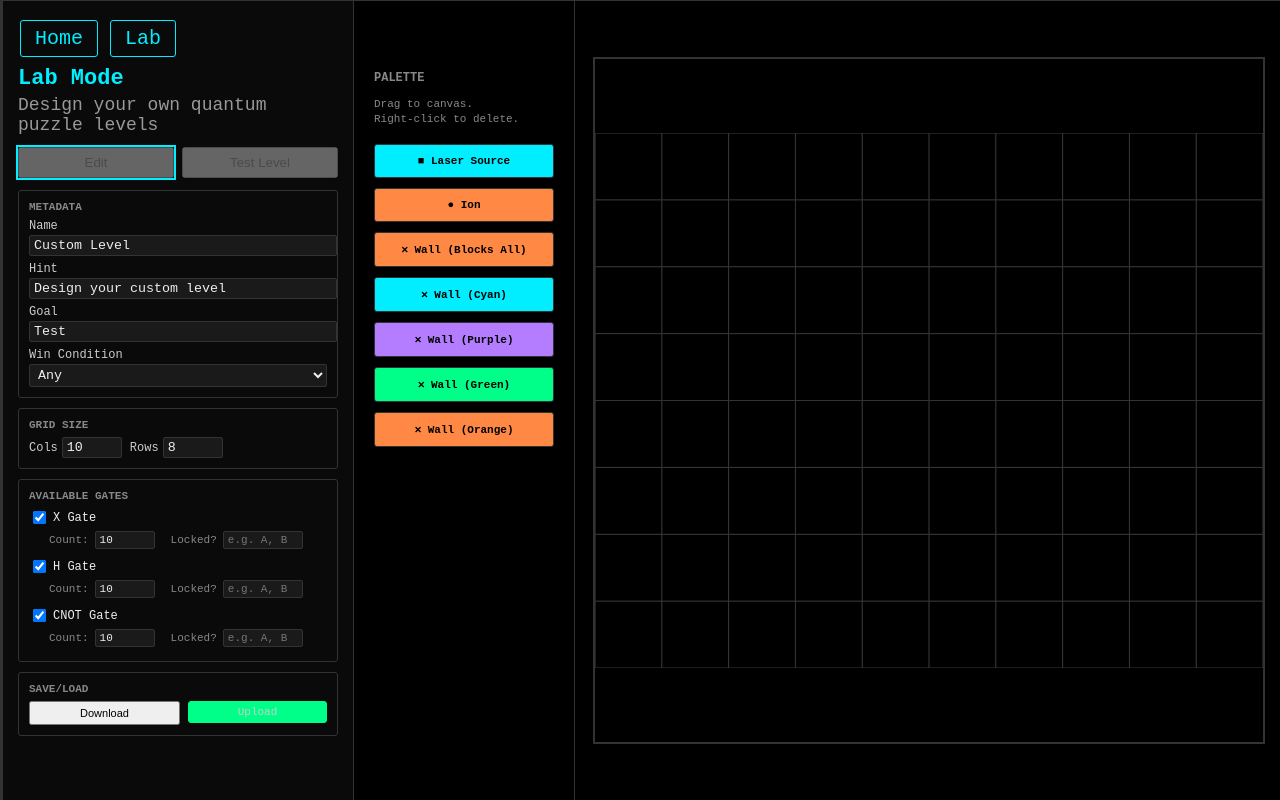
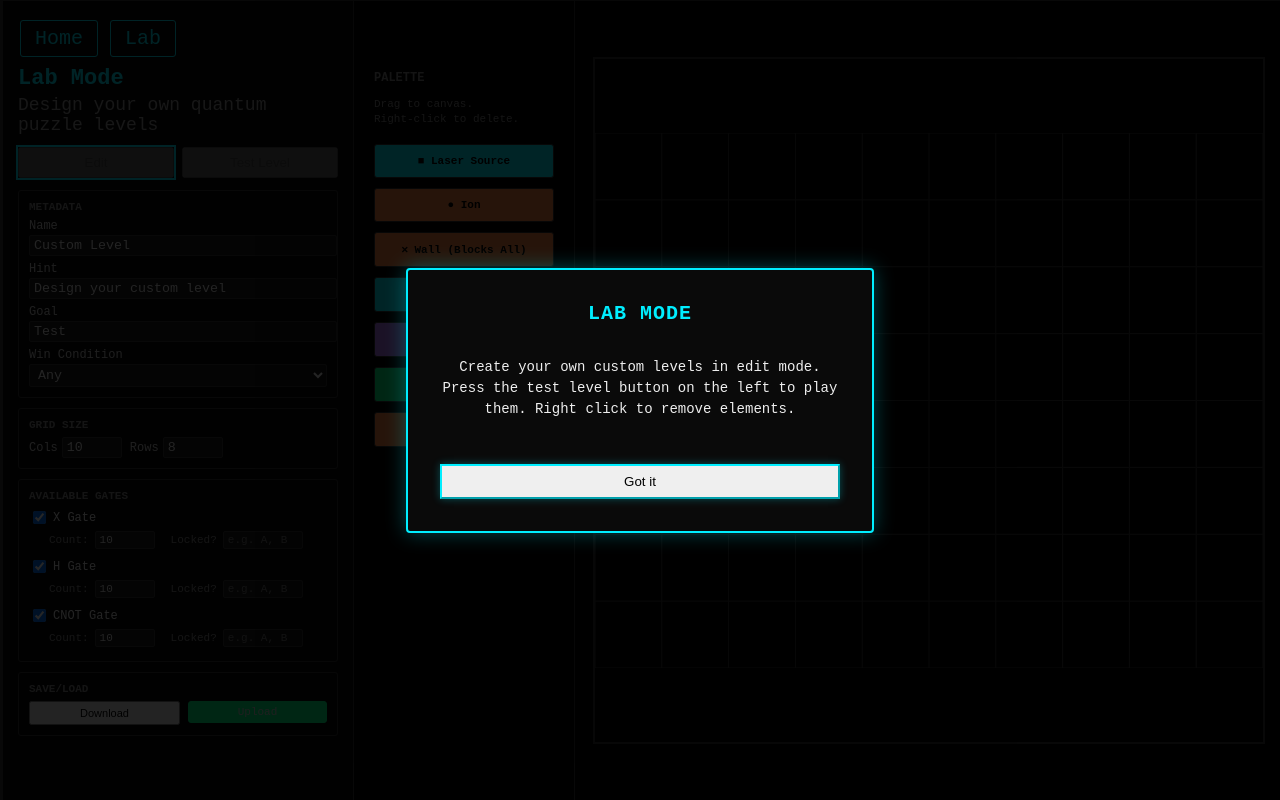
Before and after one commit to archie-sagers/quantum-educational-game, a Vue app in the folder quantum-project/: page /lab in a window 1280 px wide. Built offline with nearby package versions, Linux system fonts and the light colour scheme.

Commit message:
Added to lab mode
- Added popup to lab
- Added discord button to home
- Added more win conditions

```diff
--- a/quantum-project/src/App.vue
+++ b/quantum-project/src/App.vue
@@ -16,6 +16,9 @@ function reloadPage() {
   <nav class="navbar">
     <router-link to="/" class="navLink">Home</router-link>
     <router-link to="/lab" class="navLink">Lab</router-link>
+    <a href="https://discord.gg/g69tKjpwg" target="_blank" rel="noopener noreferrer" class="navLink discordLink" title="Join our Discord">
+      Discord
+    </a>
   </nav>
 
   <main v-if="!appError" class="appShell">
@@ -116,6 +119,7 @@ body, html, #app {
   position: absolute;
   top: var(--space-lg);
   left: var(--space-lg);
+  right: var(--space-lg);
   display: flex;
   gap: var(--space-md);
 }
@@ -138,4 +142,8 @@ body, html, #app {
   background: var(--color-bg-dark);
   box-shadow: 0 0 8px var(--color-primary);
 }
+
+.discordLink {
+  margin-left: auto;
+}
 </style>
--- a/quantum-project/src/game/levels.ts
+++ b/quantum-project/src/game/levels.ts
@@ -346,7 +346,7 @@ export const LEVELS = [
       walls: [],
       availableGates: ['H', 'CNOT', 'X'],
       goal: '|0⟩ |0⟩ |0⟩',
-      winCondition: 'normal',
+      winCondition: 'all-0',
       hint: 'Apply the exact inverse sequence to the exact same lasers to unravel the GHZ state.',
       showResetButton: true,
       preInitialized: true,
--- a/quantum-project/src/game/quantumgame.ts
+++ b/quantum-project/src/game/quantumgame.ts
@@ -251,9 +251,11 @@ export function checkWinCondition(wc: string, states: IonQuantumState[]): boolea
   if (wc === 'positive-superposition') return states.every(s => s.state === '|+⟩');
   if (wc === 'negative-superposition') return states.every(s => s.state === '|-⟩');
 
-  // 2 Qubit Specific
-  if (wc === '01' || wc === '01') return states.length === 2 && states[0]?.state === '|0⟩' && states[1]?.state === '|1⟩';
-  if (wc === '10') return states.length === 2 && states[0]?.state === '|1⟩' && states[1]?.state === '|0⟩';
+  // Any state with 0 and 1
+  if (/^[01]+$/.test(wc)) {
+    if (states.length !== wc.length) return false;
+    return states.every((s, index) => s.state === `|${wc[index]}⟩`);
+  }
 
   // GHZ State - Valid for 3-6 qubits
   if (wc === 'ghz') {
@@ -263,14 +265,6 @@ export function checkWinCondition(wc: string, states: IonQuantumState[]): boolea
           (firstState === '|0⟩' || firstState === '|1⟩') &&
           states.every(s => s.state === firstState);
   }
-
-  // 3 Qubit Specific
-
-  // 4 Qubit Specific
-
-  // 5 Qubit Specific
-
-  // 6 Qubit Specific
 
   return false;
 }
--- a/quantum-project/src/pages/Lab.vue
+++ b/quantum-project/src/pages/Lab.vue
@@ -850,6 +850,19 @@ function uploadLevel(e: Event) {
           </div>
         </div>
       </div>
+      <div v-if="showWelcome" :class="styles.popupOverlay" @click="showWelcome = false" style="z-index: 9999;">
+        <div :class="styles.popupModal" style="text-align: center; max-width: 400px;" @click.stop>
+          <div :class="styles.popupTitle" style="color: var(--color-primary); font-size: 20px; margin-bottom: 12px; text-transform: uppercase; letter-spacing: 1px;">
+            Lab Mode
+          </div>
+          <div :class="styles.popupText" style="margin-bottom: 24px; font-size: 14px; line-height: 1.5;">
+            Create your own custom levels in edit mode. Press the test level button on the left to play them. Right click to remove elements.
+          </div>
+          <button @click="showWelcome = false" class="lab-btn" style="width: 100%; padding: 8px; border-color: var(--color-primary); box-shadow: 0 0 8px rgba(0, 238, 255, 0.3);">
+            Got it
+          </button>
+        </div>
+      </div>
       </div>
 </template>
 
```
